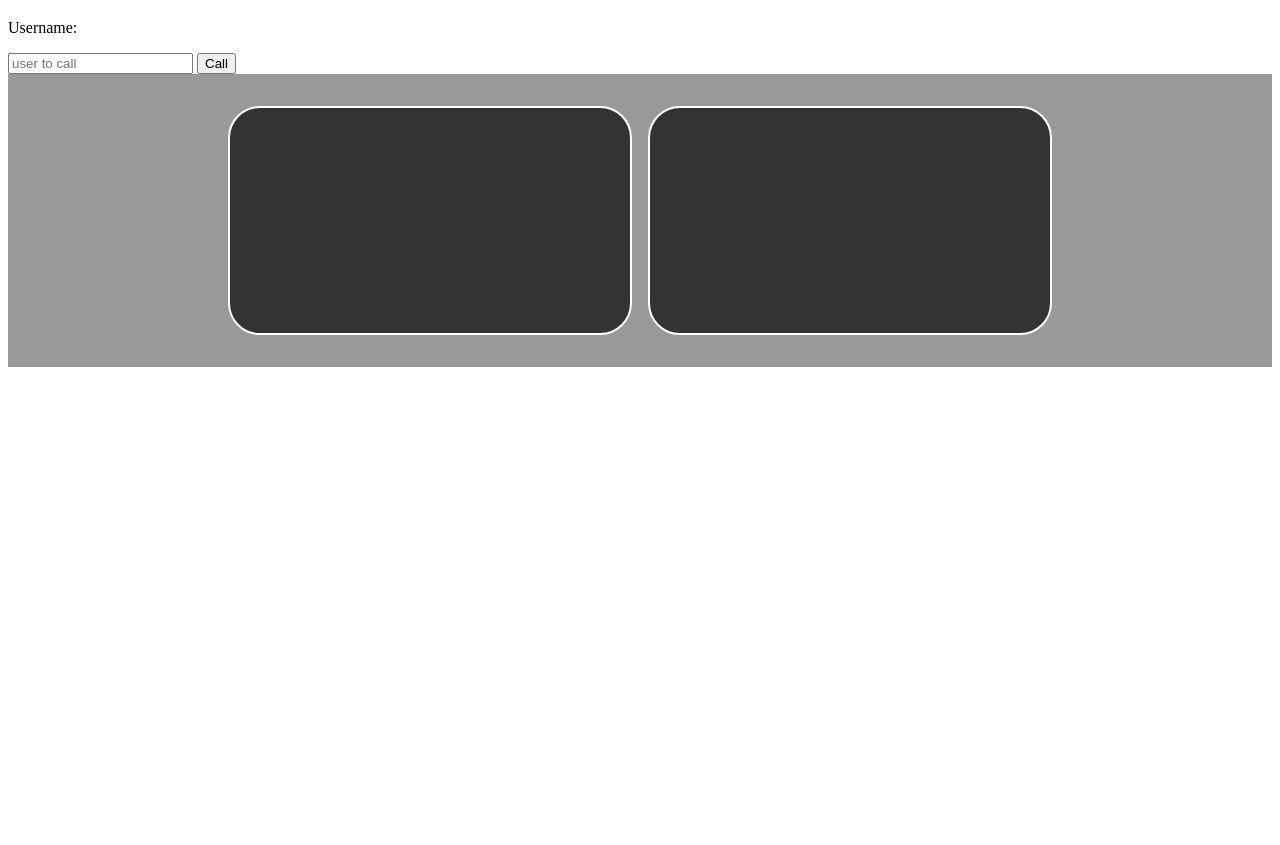
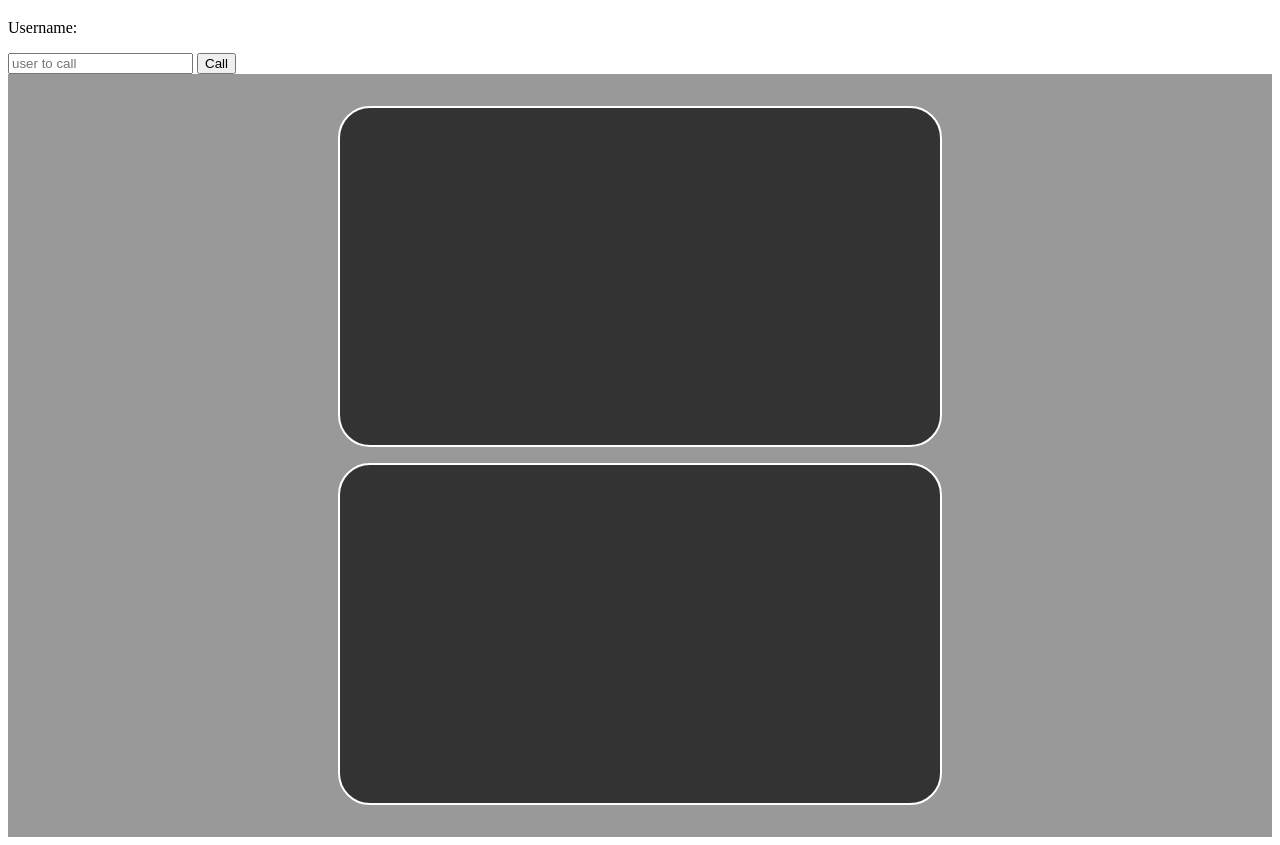
Before and after one commit to ozzyfromspace/webrtc-demo, a website: page pages/index.html in a window 1280 px wide. Shown: the part 64-909 px from the top of the page. Before the commit the page ends 800 px from the top, so only its background shows below. Drawn offline with Linux system fonts and the light colour scheme.

Commit message:
make video elements a little bigger

```diff
--- a/public/index.css
+++ b/public/index.css
@@ -2,9 +2,9 @@
   background-color: #333;
   border-radius: 2rem;
   border: 2px solid white;
-  width: 50%;
-  max-width: 400px;
-  min-width: 180px;
+  width: 100%;
+  max-width: 600px;
+  min-width: 320px;
   aspect-ratio: 16/9;
   object-fit: cover;
 }
```
